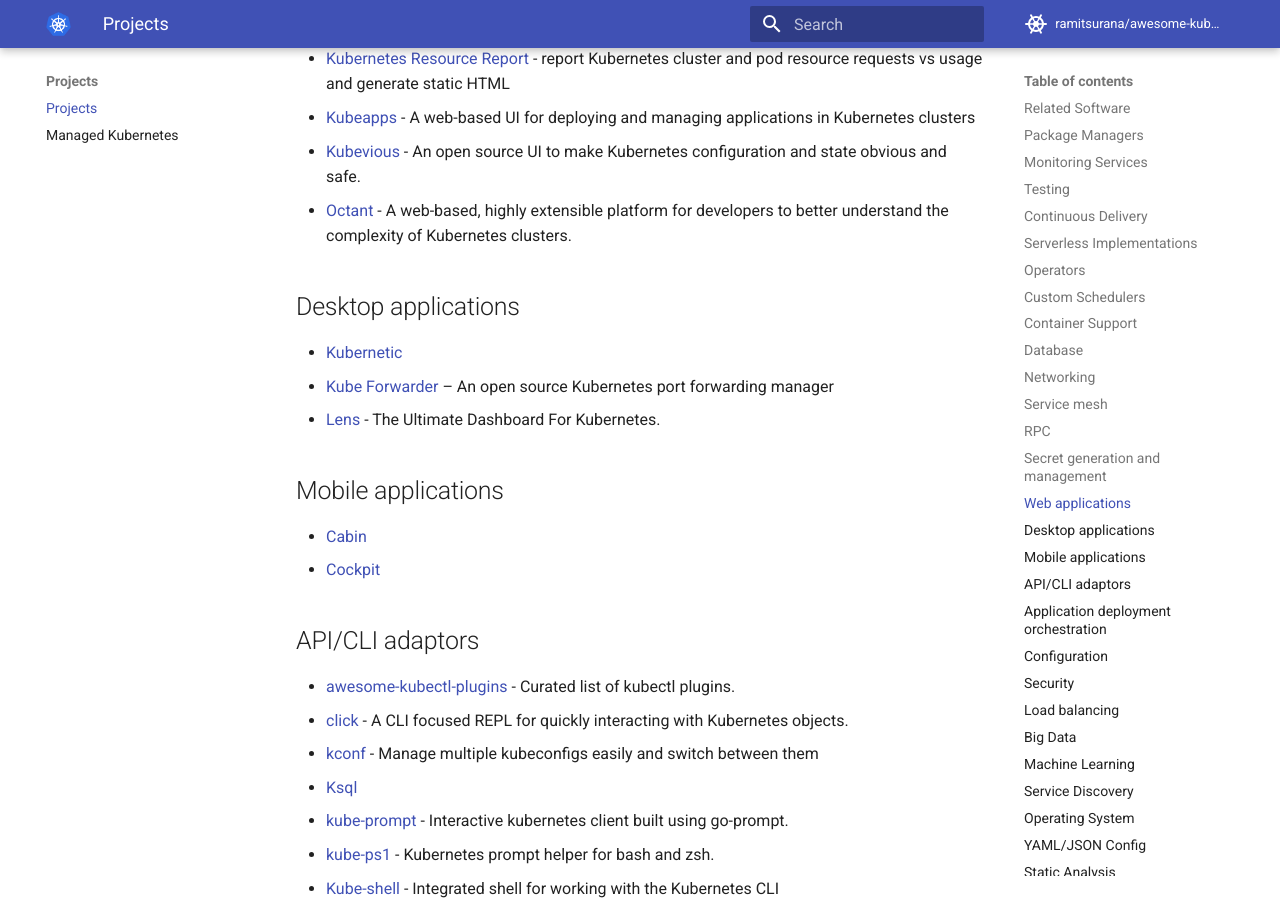
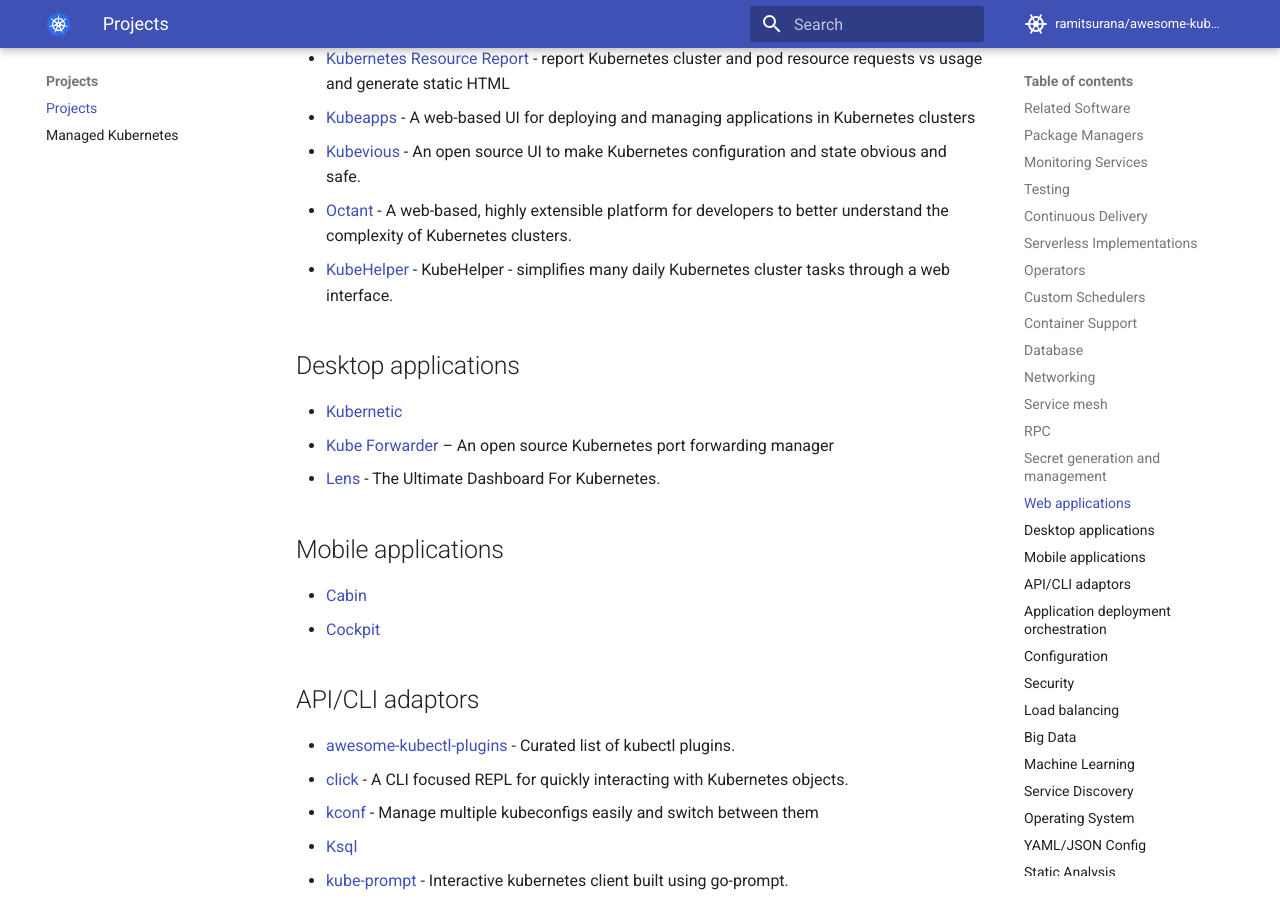
Before and after one commit to ramitsurana/awesome-kubernetes, an MkDocs documentation site: the page built from docs/projects/projects.md, in a window 1280 px wide and 900 px high, scrolled down 10393 px. Built offline with MkDocs 1.6.1 and Material for MkDocs 9.7.7, drawn with Linux system fonts in a browser that asks for light colours; comment, search, counter and statistics services are not loaded.

Commit message:
Add KubeHelper to Web applications list. (#660)

```diff
--- a/docs/projects/projects.md
+++ b/docs/projects/projects.md
@@ -293,6 +293,7 @@ Projects
 * [Kubeapps](https://github.com/kubeapps/kubeapps) - A web-based UI for deploying and managing applications in Kubernetes clusters
 * [Kubevious](https://github.com/kubevious/kubevious) - An open source UI to make Kubernetes configuration and state obvious and safe.
 * [Octant](https://github.com/vmware-tanzu/octant) - A web-based, highly extensible platform for developers to better understand the complexity of Kubernetes clusters.
+* [KubeHelper](https://github.com/KubeHelper/kubehelper) - KubeHelper - simplifies many daily Kubernetes cluster tasks through a web interface.
 
 ## Desktop applications
 
```
